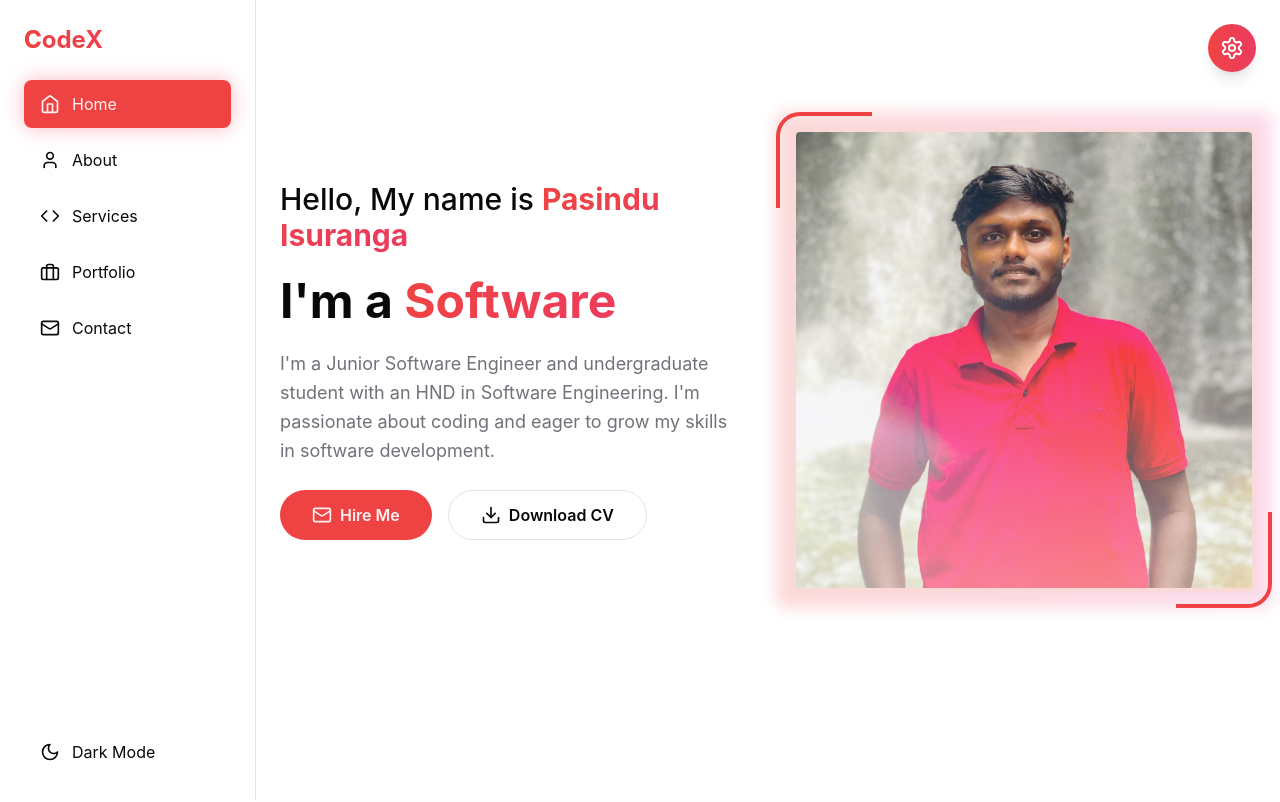
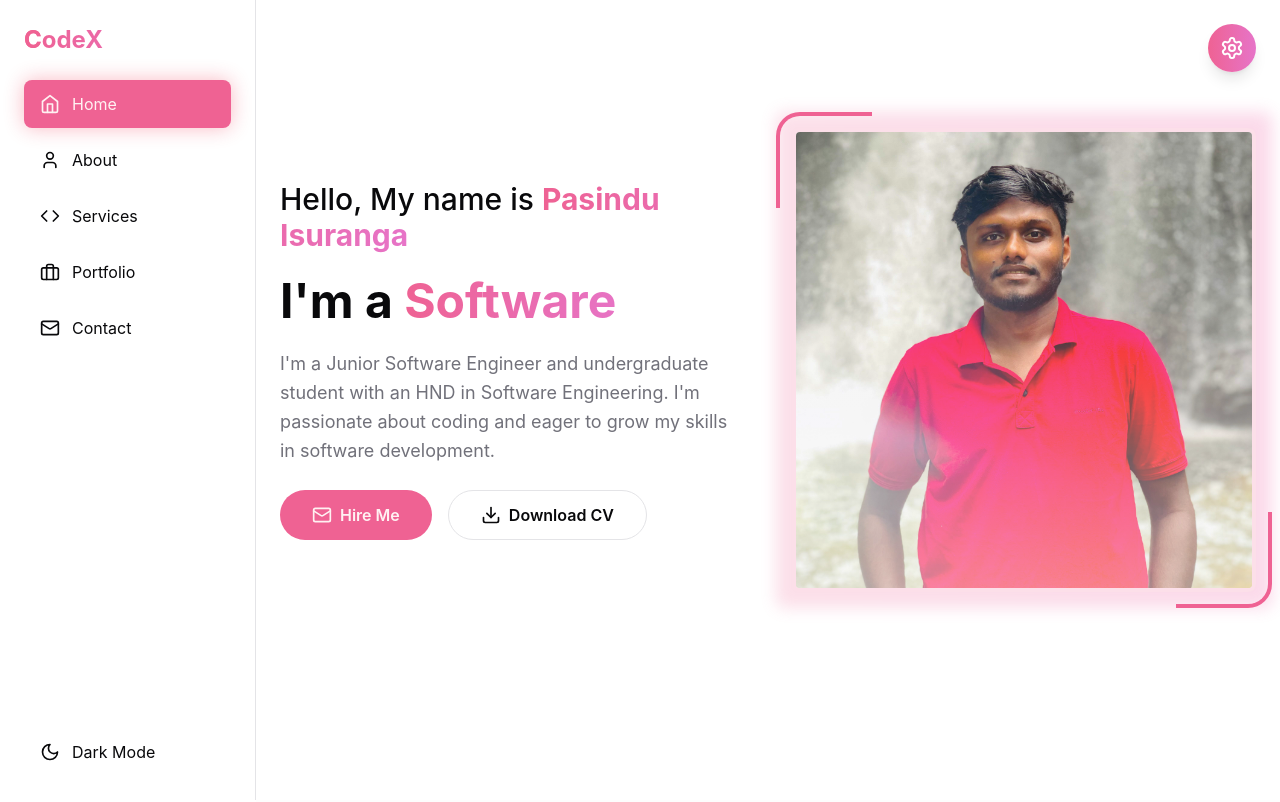
Before and after one commit to pasinduisuranga/My-New-Portfolio, a React (Vite) app in the folder react-portfolio/: page / in a window 1280 px wide. Shown: the top 802 px of the page. Built offline with nearby package versions, Linux system fonts and the light colour scheme.

Commit message:
refactor: simplify imports and update color theme variables in StyleSwitcher and index.css

```diff
--- a/react-portfolio/src/App.tsx
+++ b/react-portfolio/src/App.tsx
@@ -1,4 +1,4 @@
-import React, { useState, useEffect } from 'react';
+import { useState, useEffect } from 'react';
 import { motion } from 'framer-motion';
 import Header from './components/Header/Header';
 import Hero from './components/Hero/Hero';
--- a/react-portfolio/src/components/StyleSwitcher/StyleSwitcher.tsx
+++ b/react-portfolio/src/components/StyleSwitcher/StyleSwitcher.tsx
@@ -17,9 +17,9 @@ const StyleSwitcher: React.FC = () => {
   const colorThemes: ColorTheme[] = [
     {
       name: 'color-1',
-      primary: '0 84% 60%',
-      secondary: '348 83% 58%',
-      gradient: 'linear-gradient(135deg, hsl(0, 84%, 60%) 0%, hsl(348, 83%, 58%) 100%)'
+      primary: '339 81% 66%',
+      secondary: '316 70% 68%',
+      gradient: 'linear-gradient(135deg, hsl(339, 81%, 66%) 0%, hsl(316, 70%, 68%) 100%)'
     },
     {
       name: 'color-2',
@@ -104,6 +104,8 @@ const StyleSwitcher: React.FC = () => {
         <button
           onClick={() => setIsOpen(!isOpen)}
           className="w-12 h-12 rounded-full bg-gradient-to-r from-primary to-secondary text-white shadow-lg hover:shadow-xl transition-all duration-300 flex items-center justify-center group"
+          aria-label="Open style switcher"
+          title="Open style switcher"
         >
           <Settings
             className={`w-6 h-6 transition-transform duration-300 ${
--- a/react-portfolio/src/index.css
+++ b/react-portfolio/src/index.css
@@ -10,9 +10,9 @@
     --card-foreground: 240 10% 3.9%;
     --popover: 0 0% 100%;
     --popover-foreground: 240 10% 3.9%;
-    --primary: 0 84% 60%;
+    --primary: 339 81% 66%;
+    --secondary: 316 70% 68%;
     --primary-foreground: 355.7 100% 97.3%;
-    --secondary: 240 4.8% 95.9%;
     --secondary-foreground: 240 5.9% 10%;
     --muted: 240 4.8% 95.9%;
     --muted-foreground: 240 3.8% 46.1%;
@@ -37,8 +37,8 @@
     --popover: 240 10% 3.9%;
     --popover-foreground: 0 0% 98%;
     --primary: 339 81% 66%;
+    --secondary: 316 70% 68%;
     --primary-foreground: 355.7 100% 97.3%;
-    --secondary: 240 3.7% 15.9%;
     --secondary-foreground: 0 0% 98%;
     --muted: 240 3.7% 15.9%;
     --muted-foreground: 240 5% 64.9%;
```
